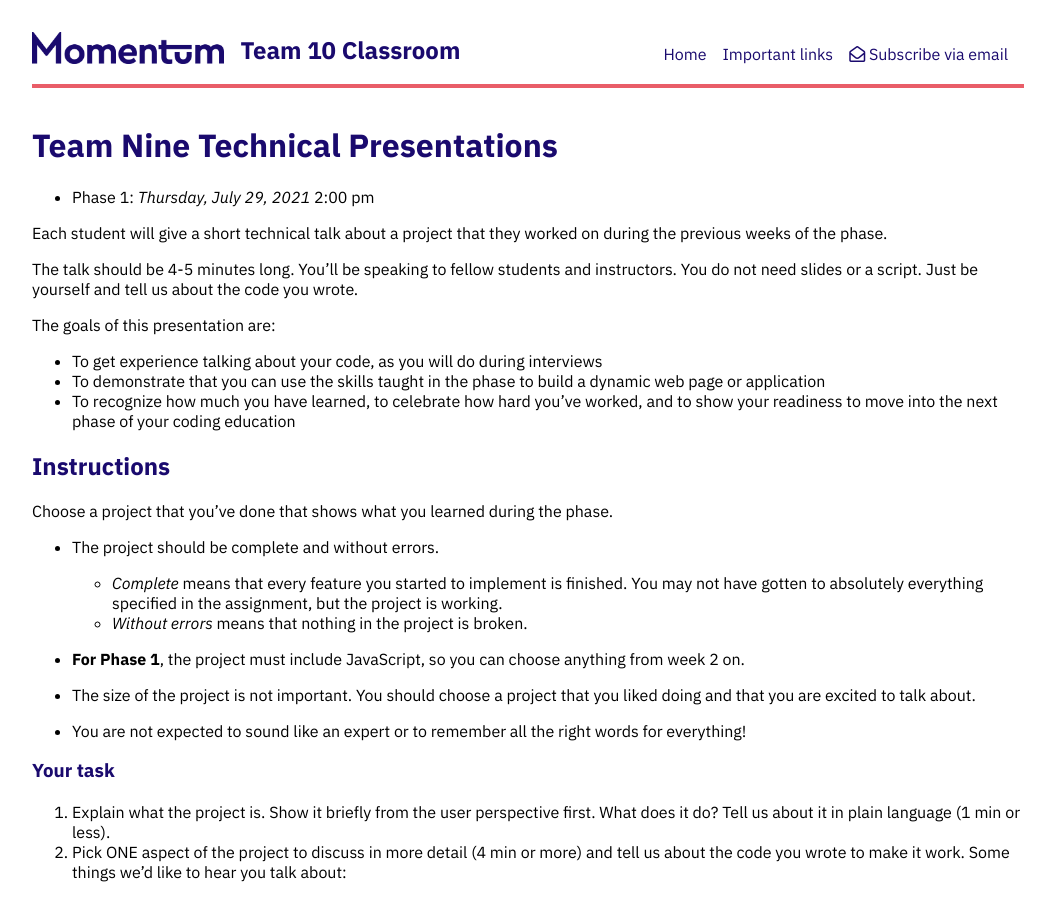
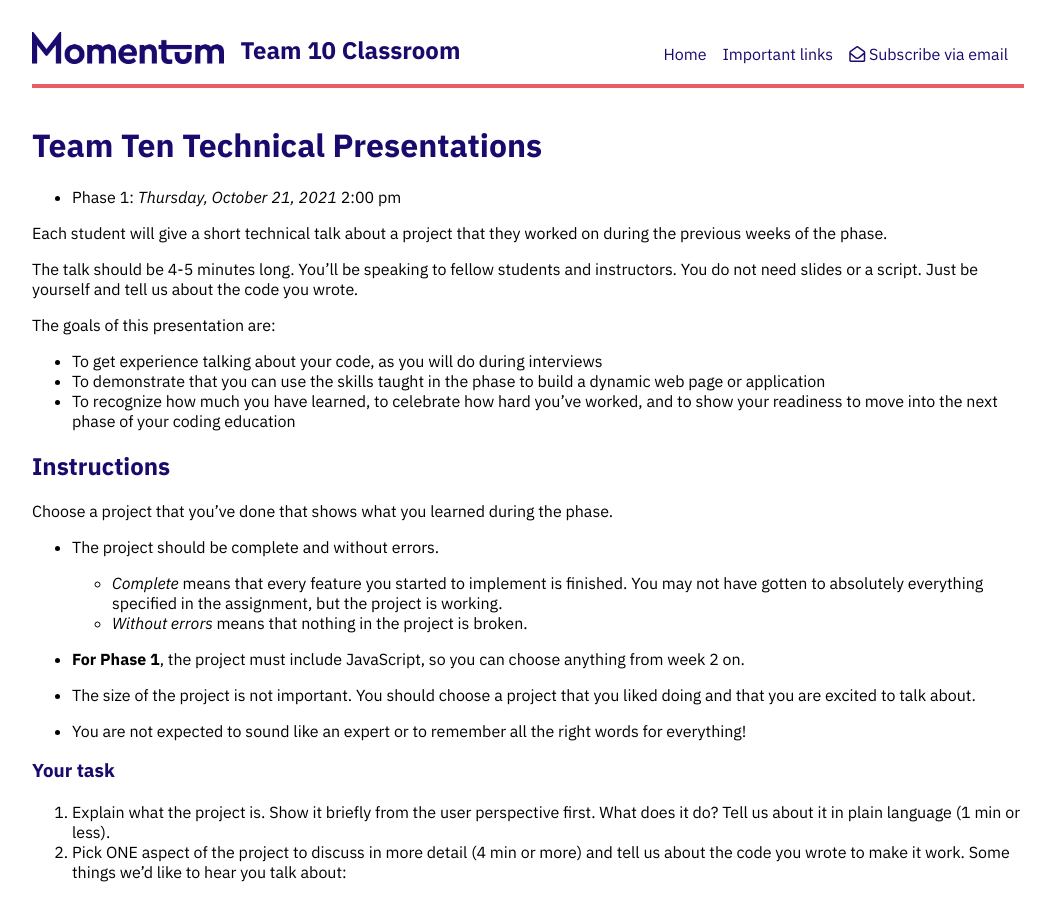
Before and after one commit to Momentum-Team-10/momentum-team-10.github.io, a Jekyll site: the page built from technical-presentations.md, in a window 1280 px wide and 900 px high. Shown: the whole window, without its empty margins (112-1167 px from the left). Built offline with Jekyll 4.4.1, drawn with Linux system fonts in a browser that asks for light colours; nearby versions of some CDN libraries.

Commit message:
Fix link to technical presentation doc. Update technical presentation doc.

```diff
--- a/technical-presentations.md
+++ b/technical-presentations.md
@@ -4,9 +4,9 @@ permalink: /presentations/
 layout: default
 ---
 
-# Team Nine Technical Presentations
+# Team Ten Technical Presentations
 
-- Phase 1: _Thursday, July 29, 2021_ 2:00 pm
+- Phase 1: _Thursday, October 21, 2021_ 2:00 pm
 
 Each student will give a short technical talk about a project that they worked on during the previous weeks of the phase.
 
```
Also changed, not shown: _posts/2021-10-18-js-together.md (+1 -1 lines).
